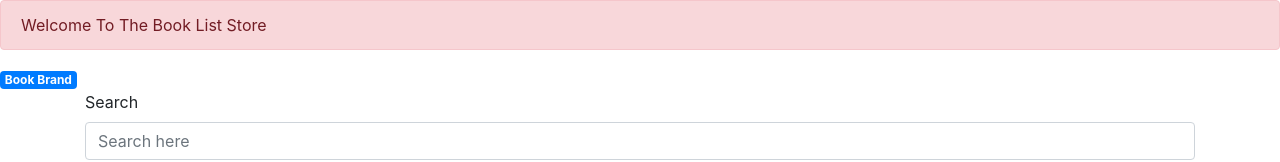
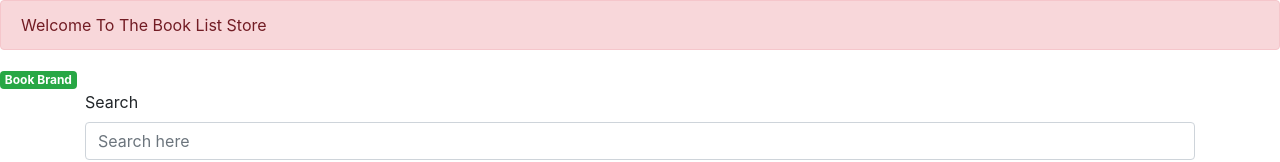
Before and after one commit to Olayinka247/booklist-app, a React (Create React App) app: page / in a window 1280 px wide. Shown: the top 162 px of the page. Built offline with nearby package versions, Linux system fonts and the light colour scheme.

Commit message:
toggle selected book

```diff
--- a/src/App.js
+++ b/src/App.js
@@ -9,7 +9,7 @@ function App() {
   return (
     <div>
       <WarningSign text="Welcome To The Book List Store" />
-      <MyBadge color="primary" info="Book Brand" />
+      <MyBadge color="success" info="Book Brand" />
       <BookList books={fantasy} />
     </div>
   );
```
